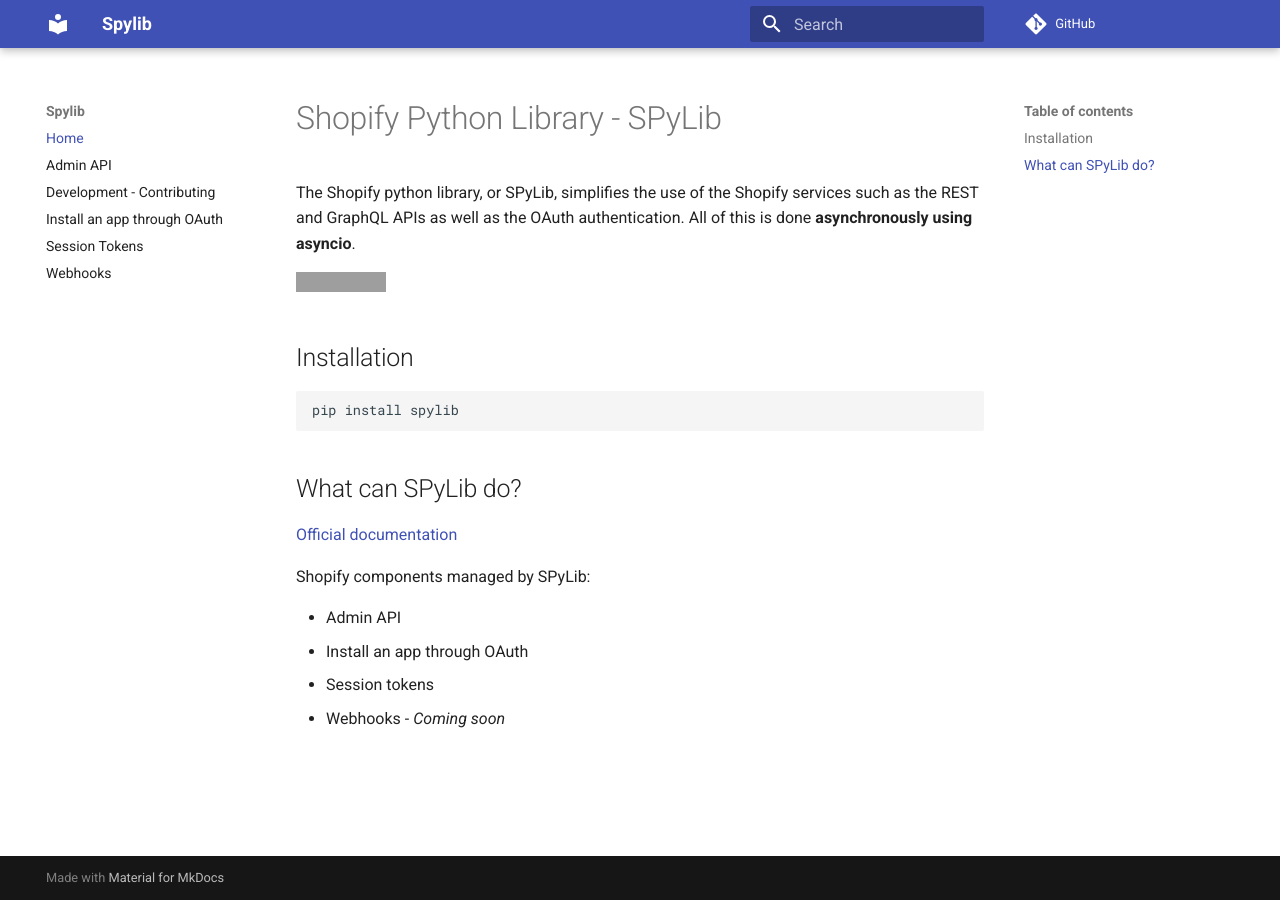
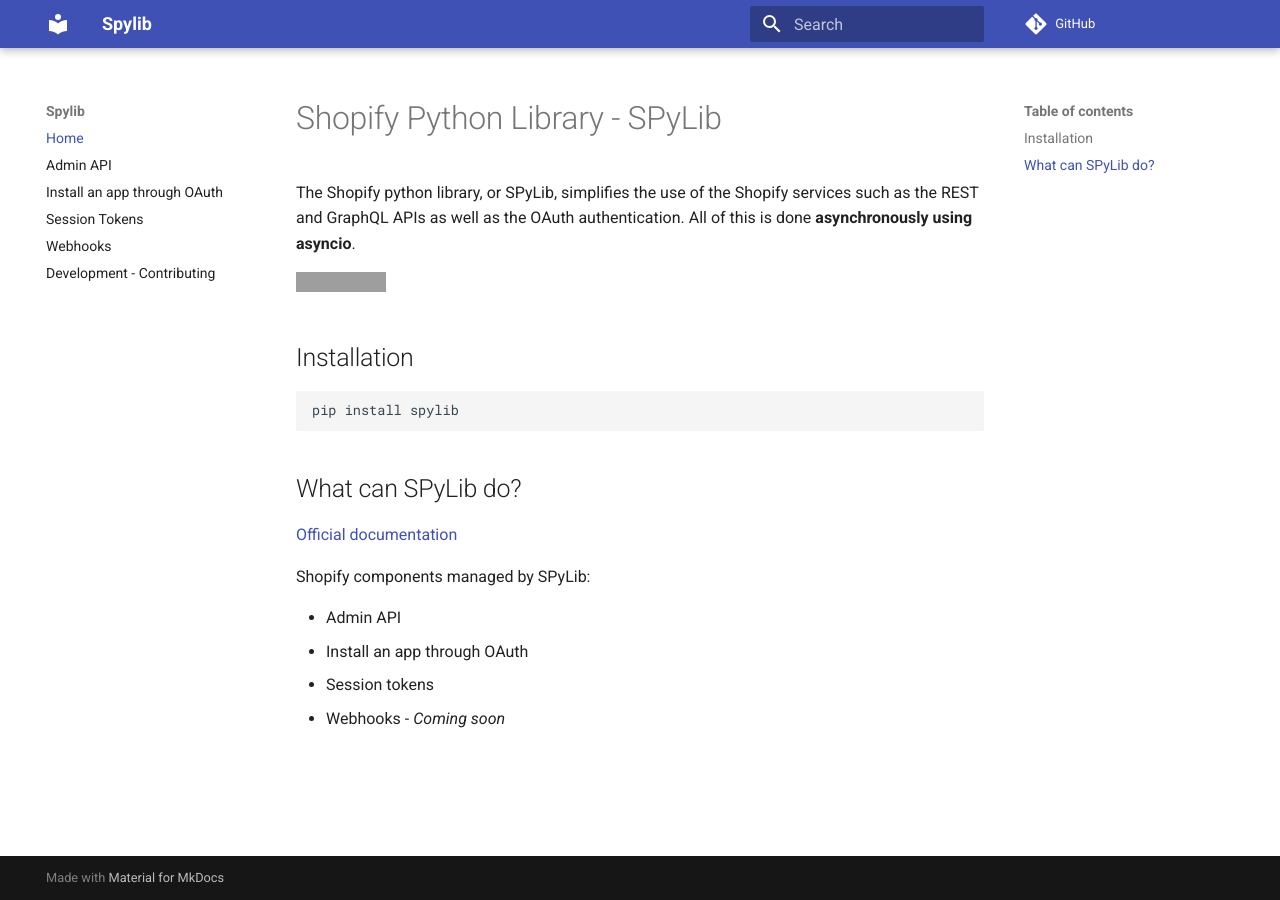
Before and after one commit to SatelCreative/spylib, an MkDocs documentation site: the page built from docs/index.md, in a window 1280 px wide. Built offline with MkDocs 1.6.1 and Material for MkDocs 9.7.7, drawn with Linux system fonts in a browser that asks for light colours; comment, search, counter and statistics services are not loaded; part of the change alters nothing that is shown; grey boxes are pictures that could not be loaded.

```diff
--- a/mkdocs.yml
+++ b/mkdocs.yml
@@ -8,6 +8,7 @@ extra_css:
 nav:
   - Home: index.md
   - ...
+  - Development - Contributing: development-contributing.md
 plugins:
   - search
   - awesome-pages
```
